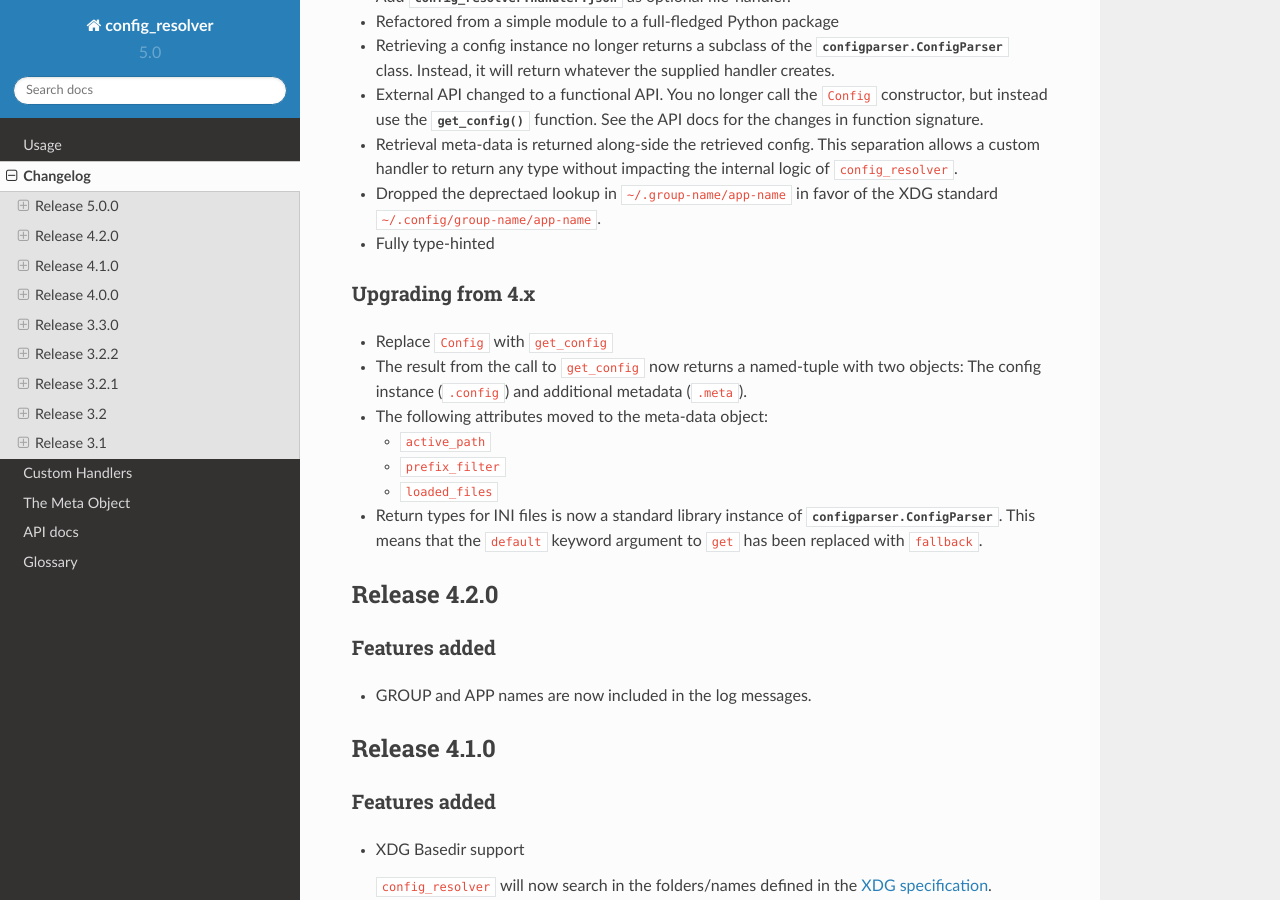
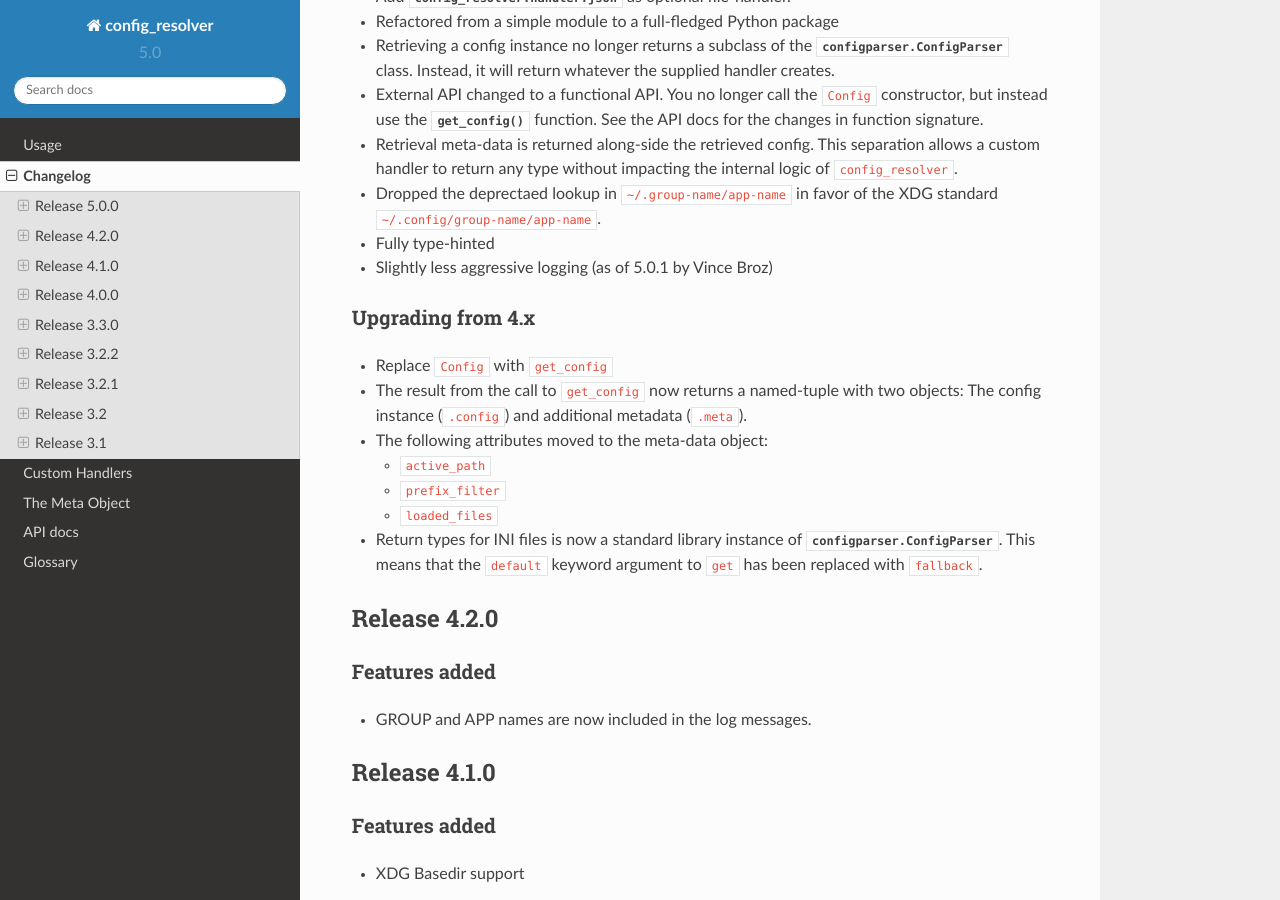
Before and after one commit to exhuma/config_resolver, a Sphinx documentation site: the page built from doc/changelog.rst, in a window 1280 px wide and 900 px high, scrolled down 380 px. Built offline with Sphinx 7.4.7 and the Read the Docs theme 2.0.0, drawn with Linux system fonts in a browser that asks for light colours.

Commit message:
Update changelog

```diff
--- a/doc/changelog.rst
+++ b/doc/changelog.rst
@@ -25,6 +25,7 @@ Release 5.0.0
 * Dropped the deprectaed lookup in ``~/.group-name/app-name`` in favor of the
   XDG standard ``~/.config/group-name/app-name``.
 * Fully type-hinted
+* Slightly less aggressive logging (as of 5.0.1 by Vince Broz)
 
 Upgrading from 4.x
 ~~~~~~~~~~~~~~~~~~
```
Also changed, not shown: 1 other file.
